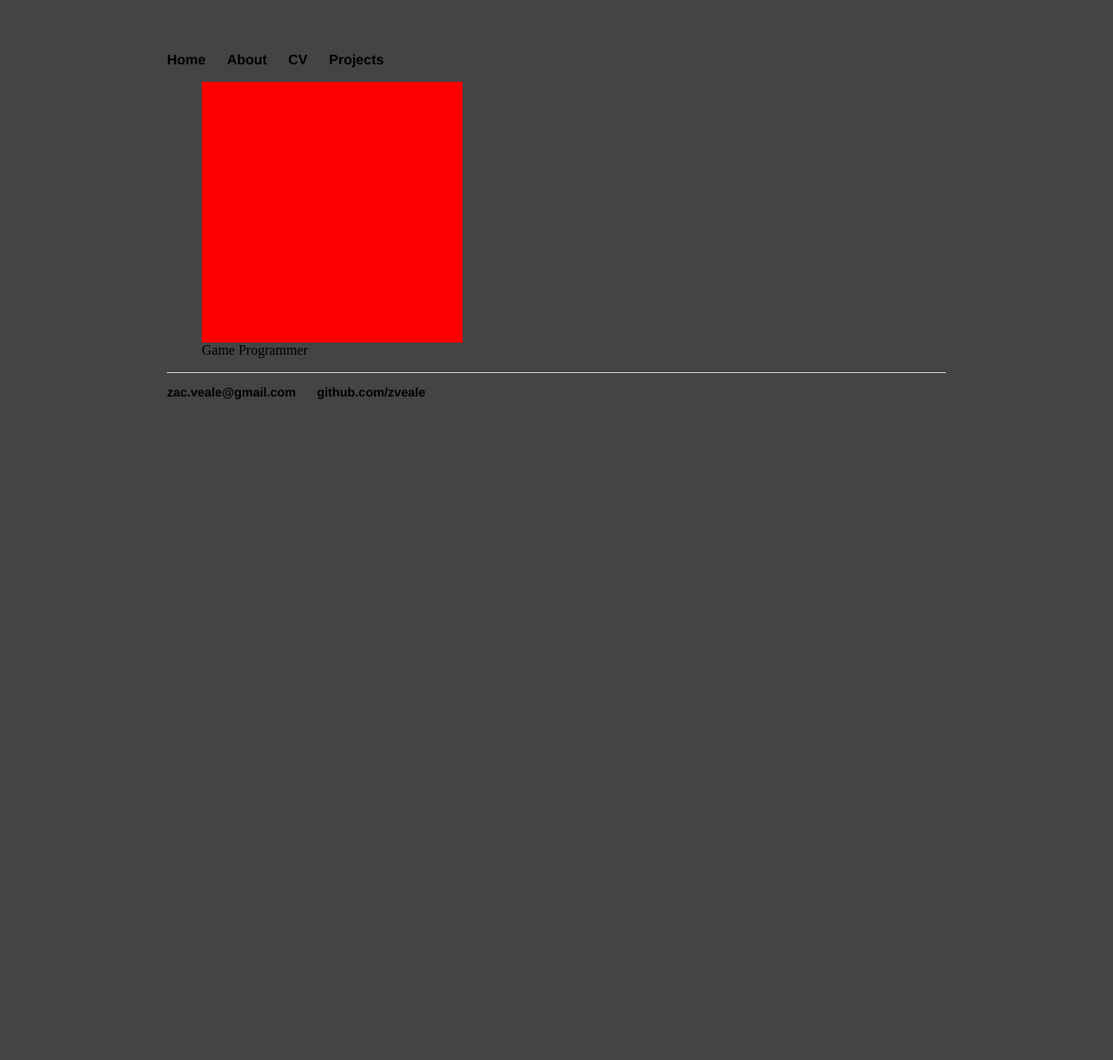
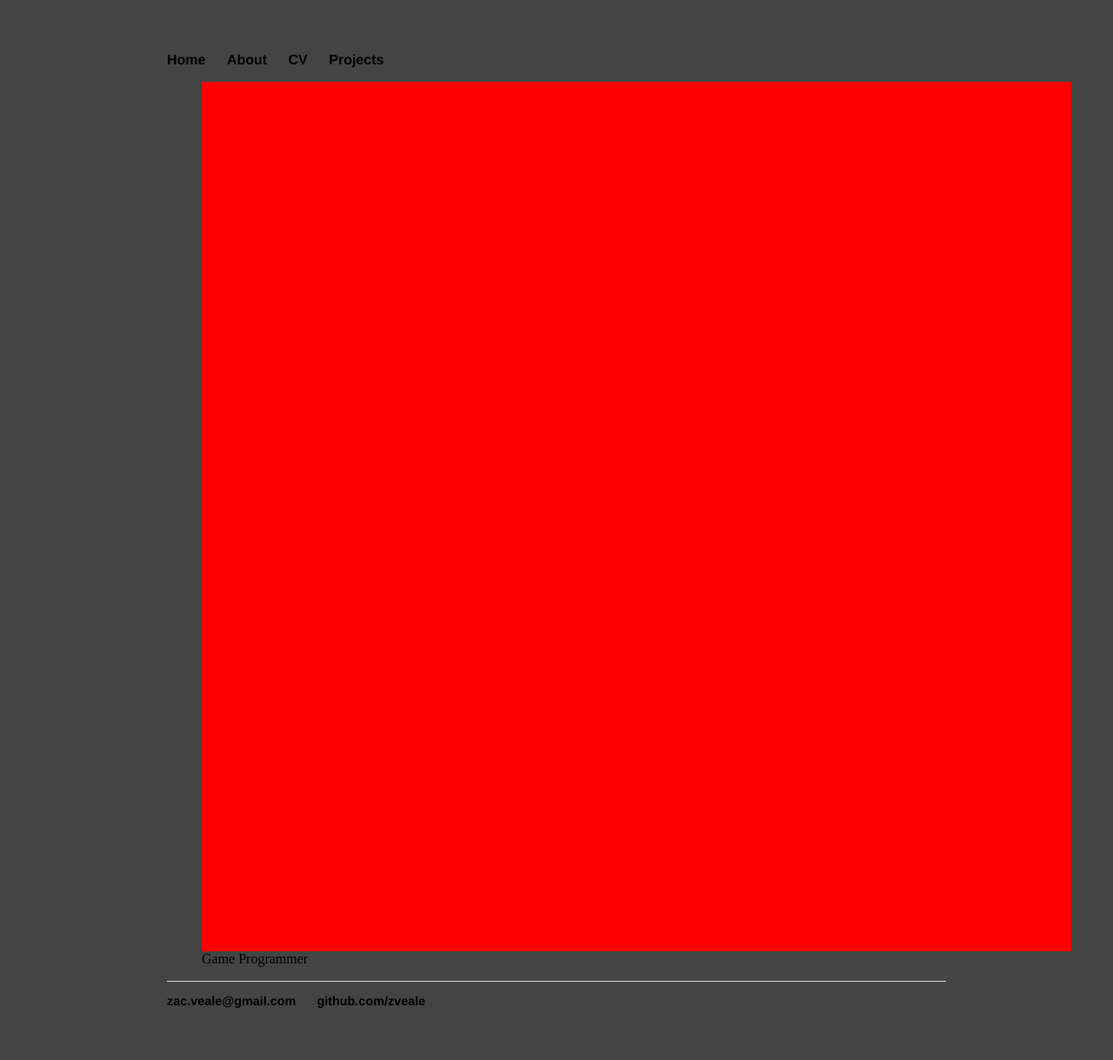
Before and after one commit to zveale/zveale.github.io, a Jekyll site: the page built from index.html, in a window 1280 px wide. Shown: the whole page at 87% size. Built offline with Jekyll 4.4.1, drawn with Linux system fonts in a browser that asks for light colours; before the commit the page ends 900 px from its top, so only the background shows below that.

Commit message:
local server to check webpage

```diff
--- a/css/main.css
+++ b/css/main.css
@@ -5,8 +5,8 @@ body {
 }
 
 .container .profilePhoto {
-	width: 300px;
-	height: 300px;
+	width: 1000px;
+	height: 1000px;
 	background: red;
 	background-size: 100%;
 }
```
